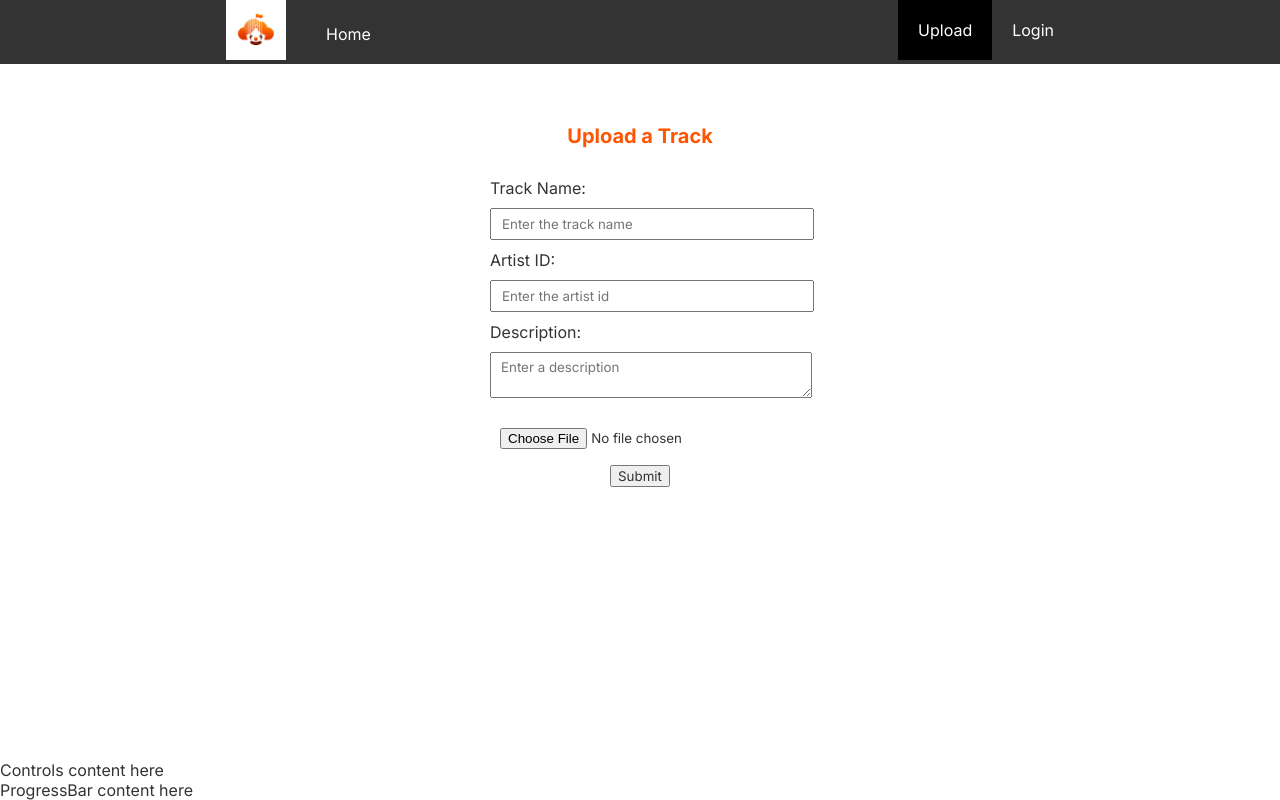
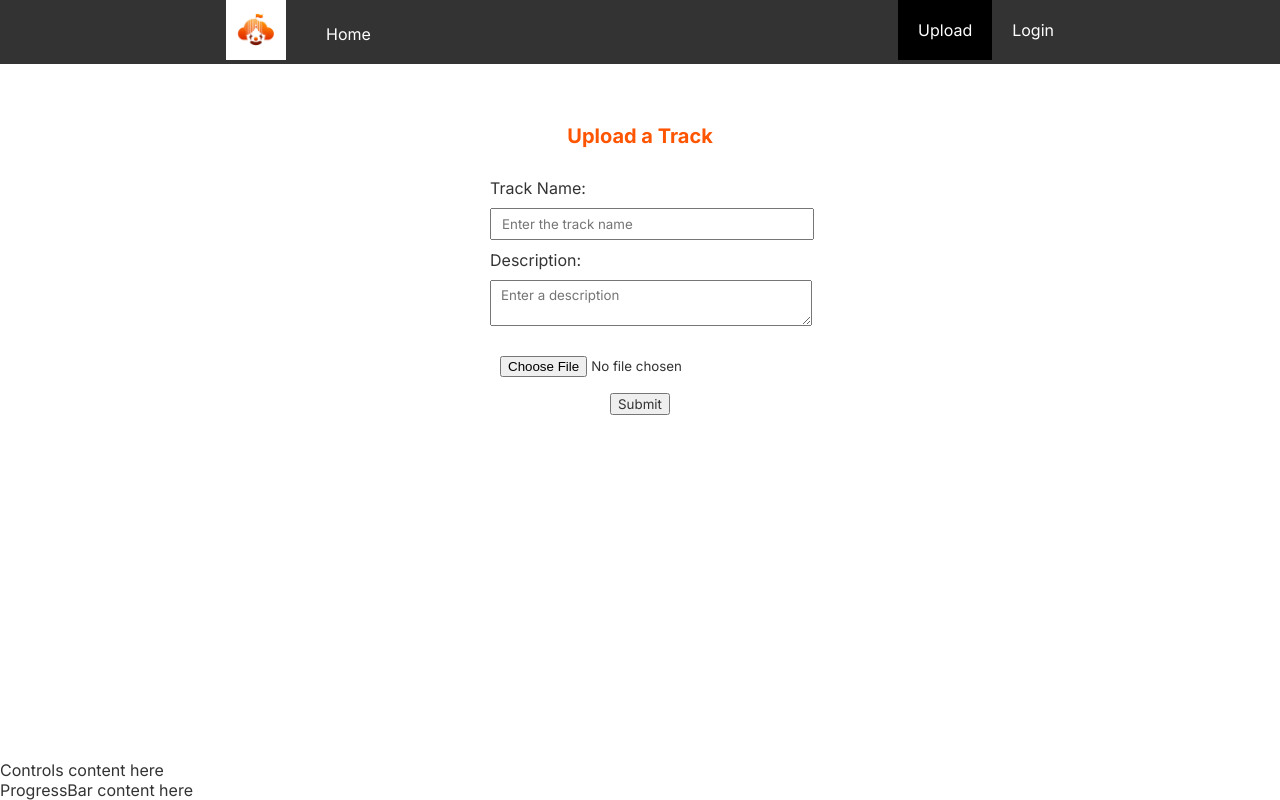
Before and after one commit to dantsar/SoundClown, a React (Create React App) app in the folder client/soundclownui/: page /upload in a window 1280 px wide. Built offline with nearby package versions, Linux system fonts and the light colour scheme.

Commit message:
upload tracks

```diff
--- a/client/soundclownui/src/Upload.js
+++ b/client/soundclownui/src/Upload.js
@@ -4,7 +4,7 @@ import { useNavigate } from 'react-router-dom';
 const Upload = () => {
     // these have to correspond to db entries
     const [track_name, setTrackName] = useState('');
-    const [artist_id, setArtistId] = useState('');
+    // const [artist_id, setArtistId] = useState('');
     const [isPending, setIsPending] = useState(false);
     const [error, setError] = useState(null);
     const [description, setDescription] = useState('');
@@ -17,7 +17,7 @@ const Upload = () => {
         const track = {
             track_name,
             track_path,
-            artist_id,
+            // artist_id,
             description,
         };
 
@@ -26,6 +26,7 @@ const Upload = () => {
         fetch('http://localhost:8080/create/track', {
             method: 'POST',
             headers: { "dataType": "text" },
+            credentials: 'include', // Include credentials for cookie support
             body: JSON.stringify(track)
         })
         .then(res => {
@@ -85,7 +86,7 @@ const Upload = () => {
                     onChange={(e) => setTrackName(e.target.value)}
                 />
 
-                <label htmlFor="artist_id">
+                {/* <label htmlFor="artist_id">
                     Artist ID:
                 </label>
                 <input type="number"
@@ -95,7 +96,7 @@ const Upload = () => {
                     required
                     value={artist_id}
                     onChange={(e) => setArtistId(e.target.value)}
-                />
+                /> */}
 
                 <label htmlFor="description">
                     Description:
```
